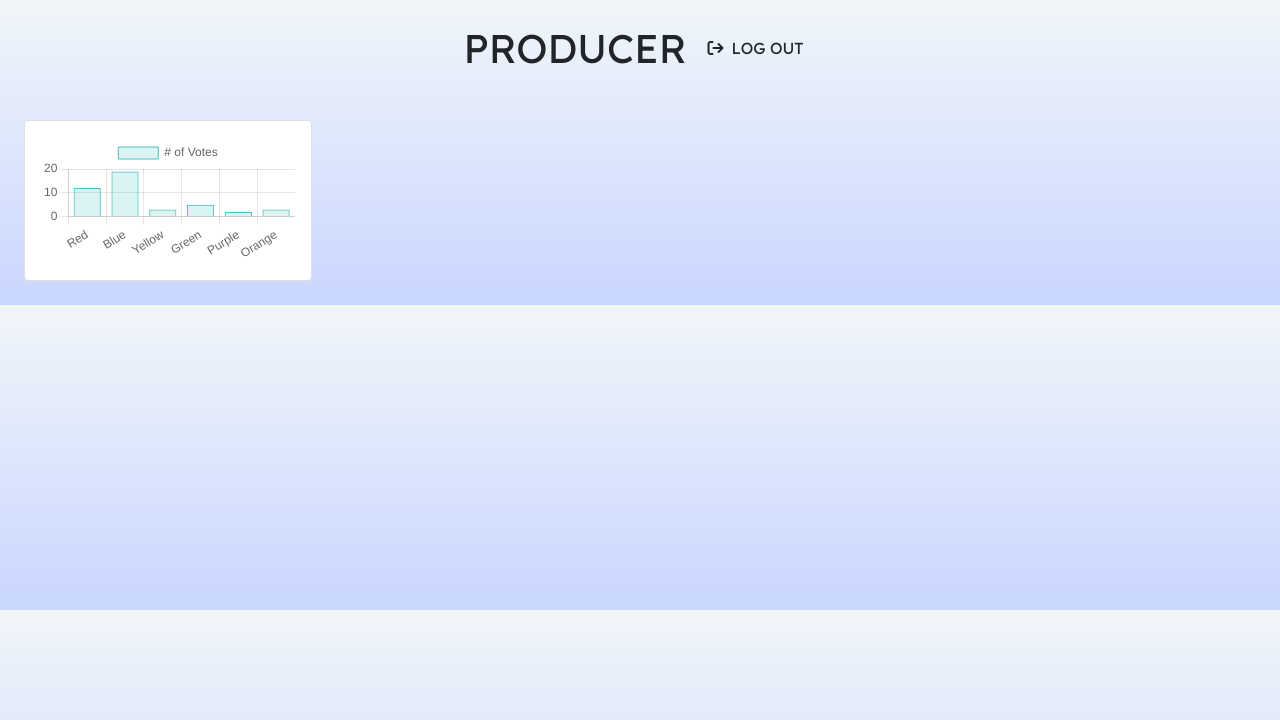
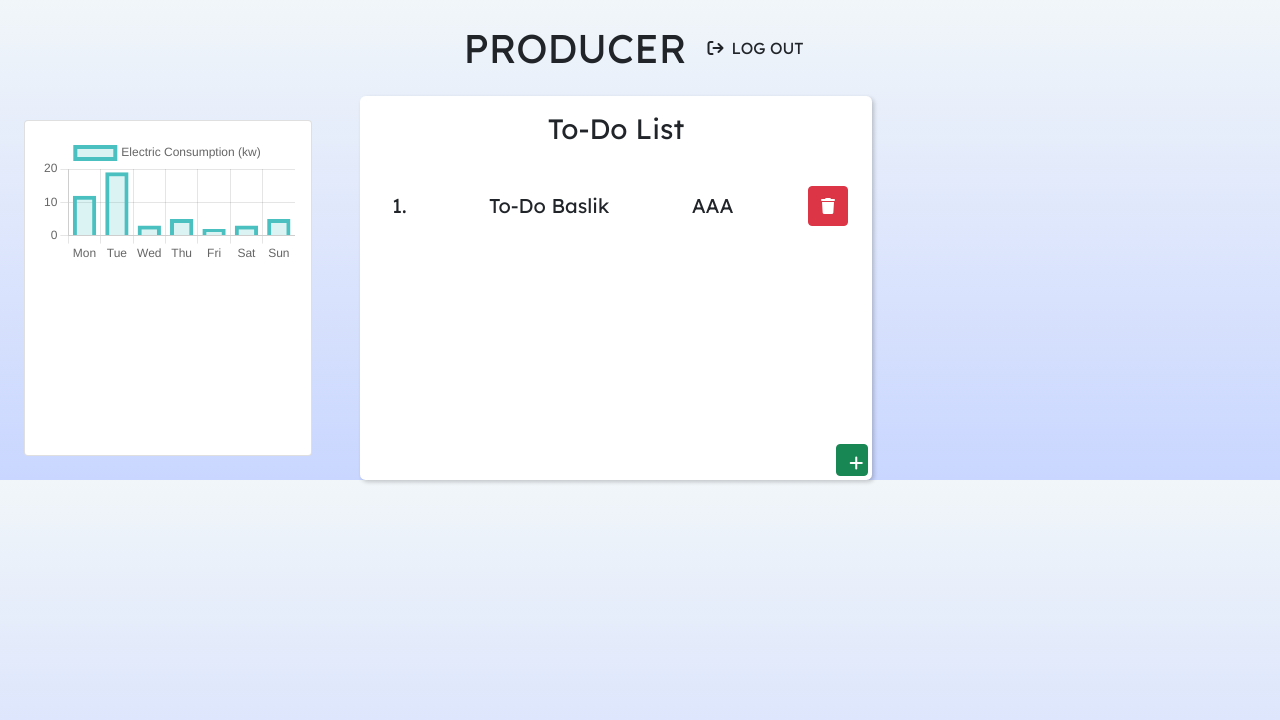
Before and after one commit to ulasiyorum/BUHomeSystems, a PHP site: page /producer/producer_main.html in a window 1280 px wide. Shown: the top 720 px of the page. Run offline with PHP 8.4, Linux system fonts and the light colour scheme; some libraries are stand-ins or nearby versions.

Commit message:
To-Do set up

```diff
--- a/src/producer/producer_main.html
+++ b/src/producer/producer_main.html
@@ -15,7 +15,7 @@
       <h1 class="text-center my-4">PRODUCER</h1>
       <button class="btn"><i class="fa-solid fa-arrow-right-from-bracket mx-2"></i>LOG OUT</button>
     </div>
-
+  <div class="d-flex flex-wrap">
     <div class="card m-4" style="width: 18rem;">
       <div class="card-body">
         <canvas id="myChart"></canvas>
@@ -24,13 +24,13 @@
           var myChart = new Chart(ctx, {
             type: 'bar',
             data: {
-              labels: ['Red', 'Blue', 'Yellow', 'Green', 'Purple', 'Orange'],
+              labels: ['Mon', 'Tue', 'Wed', 'Thu', 'Fri', 'Sat', 'Sun'],
               datasets: [{
-                label: '# of Votes',
-                data: [12, 19, 3, 5, 2, 3], // Example data
+                label: 'Electric Consumption (kw)',
+                data: [12, 19, 3, 5, 2, 3, 5], // Example data
                 backgroundColor: 'rgba(75, 192, 192, 0.2)',
                 borderColor: 'rgba(75, 192, 192, 1)',
-                borderWidth: 1
+                borderWidth: 4
               }]
             },
             options: {
@@ -44,8 +44,19 @@
         </script>
       </div>
     </div>
+    <span id="toDoRoot" class="bg-white mx-4 toDoList d-flex flex-column">
+      <h3 class="mx-auto my-3">To-Do List</h3>
+      <span class="m-4 d-flex flex-row justify-content-between">
+        <h5 class="m-2">1.</h5>
+        <h5 class="m-2">To-Do Baslik</h5>
+        <h5 class="m-2">AAA</h5>
+        <button class="btn btn-danger"><i class="fa-solid fa-trash"></i></button>
+      </span>
+
+      <button class="btn btn-success addToDo"><i class="fa-solid fa-plus"></i></button>
+    </span>
+  </div>
     <div id="root" class="d-flex flex-wrap justify-content-around">
-
     </div>
     <script type="module" src="./lib/producer_main.js"></script>
   </body>
--- a/src/styles/styles.css
+++ b/src/styles/styles.css
@@ -26,6 +26,23 @@ ul {
     height: 80vh;
     width: 100%;
     align-items: center;
+}
+
+.toDoList {
+    width: 32rem;
+    height: 24rem;
+    display: flex;
+    border-radius: 0.35rem;
+    box-shadow: 2px 2px 4px 0 rgba(0, 0, 0, 0.2);
+}
+
+.addToDo {
+    margin-top: auto;
+    height: 2.5vw;
+    width: 2.5vw;
+    margin-bottom: 0.24rem;
+    margin-right: 0.24rem;
+    margin-left: auto;
 }
 
 .iconAsImage {
```
